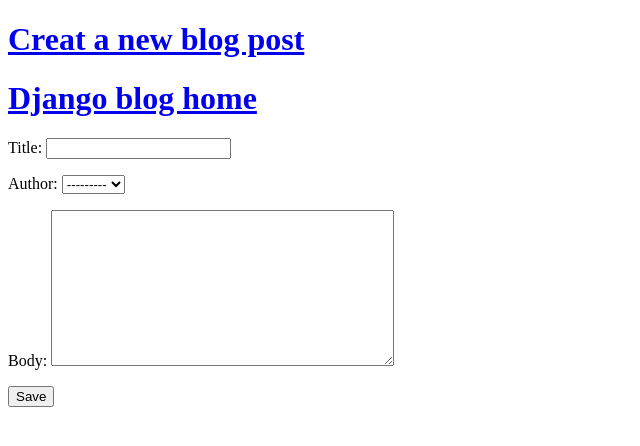
After one commit to Muaaz1998/DjangoProjects, a Django app: page /post/new/ in a window 1280 px wide. The commit adds this page. Shown: the top 446 px of the page, without its empty margins (0-640 px from the left). Run offline with Django 4.2, Linux system fonts and the light colour scheme; data comes from the database, SQL or seed files in the repository; both versions use the stored data as it was after the commit.

Commit message:
Added more test cases and feature to the blog app by integrating forms for CRUD operations

```diff
--- a/blogApp/blog/urls.py
+++ b/blogApp/blog/urls.py
@@ -16,8 +16,10 @@
 """
 from django.contrib import admin
 from django.urls import path, include
+import debug_toolbar
 
 urlpatterns = [
     path('admin/', admin.site.urls),
-    path('', include('blogApp.urls'))
+    path('', include('blogApp.urls')),
+    path("__debug__/", include("debug_toolbar.urls")),
 ]
--- a/blogApp/blogApp/models.py
+++ b/blogApp/blogApp/models.py
@@ -1,5 +1,6 @@
 from typing_extensions import override
 from django.db import models
+from django.urls import reverse
 
 # Create your models here.
 
@@ -11,6 +12,17 @@
     )
     body = models.TextField()
 
+
+    # @override
+    # def get_absolute_url(self):
+    #     return f"/post/{self.id}/"
+
+    # A better way to do this is to use reverse.
+    # Improves portability
+    @override
+    def get_absolute_url(self):
+        return reverse("post_detail", kwargs={"pk" : self.pk})
+
     @override
     def __str__(self) -> str:
         return self.title
--- a/blogApp/blogApp/urls.py
+++ b/blogApp/blogApp/urls.py
@@ -1,9 +1,11 @@
 from django.urls import path
 
-from blogApp import admin
-from .views import HomePageView, PostDetailedView
+from .views import HomePageView, PostDetailedView, PostCreationView, PostUpdateView, PostDeleteView
 
 urlpatterns = [
+    path('post/<int:pk>/delete/', PostDeleteView.as_view(), name = "post_delete"),
+    path('post/<int:pk>/edit/', PostUpdateView.as_view(), name = "post_edit"),
+    path("post/new/", PostCreationView.as_view(), name = "post_new"),
     path('post/<int:pk>/', PostDetailedView.as_view(), name = "post_detail"),
     path('', HomePageView.as_view(), name = "home")
 ]
--- a/blogApp/blogApp/views.py
+++ b/blogApp/blogApp/views.py
@@ -1,6 +1,7 @@
 from django.shortcuts import render
-from django.views.generic import ListView, DetailView
+from django.views.generic import ListView, DetailView, CreateView, UpdateView, DeleteView
 from .models import BlogPost
+from django.urls import reverse_lazy
 
 # Create your views here.
 
@@ -13,3 +14,19 @@
     model = BlogPost
     template_name = "post_detail.html"
     # context_object_name = "post_detail"
+
+class PostCreationView(CreateView):
+    model = BlogPost
+    fields = ["title", "author", "body"]
+    template = "blogpost_form.html"
+
+
+class PostUpdateView(UpdateView):
+        model = BlogPost
+        fields = ["body", "title"]
+        template_name = "post_edit.html"
+
+class PostDeleteView(DeleteView):
+     template_name = "post_delete.html"
+     model = BlogPost
+     success_url = reverse_lazy('home')
--- a/blogApp/templates/base.html
+++ b/blogApp/templates/base.html
@@ -6,8 +6,13 @@
     </head>
     <body>
         <header>
-            <h1><a href = "{% url 'home' %}">Django blog home</a></h1>
-        </header>
+                <div class="nav-left">
+                    <h1><a href = "{% url 'post_new' %}">Creat a new blog post</a></h1>
+                </div>
+                <div class="nav-right">
+                    <h1><a href = "{% url 'home' %}">Django blog home</a></h1>
+                </div>
+            </header>
         <div>
             {% block content %}
             {% endblock content %}
--- /dev/null
+++ b/blogApp/templates/blogApp/blogpost_form.html
@@ -0,0 +1,12 @@
+{% extends 'base.html' %}
+
+{% block content %}
+
+<body>
+    <form action = "" method="post">{% csrf_token %}
+        {{ form.as_p }}
+        <input type="submit" value="Save">
+    </form>
+</body>
+
+{% endblock content%}
--- a/blogApp/templates/post_detail.html
+++ b/blogApp/templates/post_detail.html
@@ -2,9 +2,15 @@
 
 
 {% block content %}
+<div w3-include-html = ></div>
 <div class = "post-entry">
     <h2><i>{{object.title}}</i></h2>
     <p>{{object.body}}</p>
 </div>
 
+<a href = "{% url 'post_edit' object.pk %}">Edit blog post</a>
+<br>
+<br>
+<a href = "{% url 'post_delete' object.pk %}">Delete blog post</a>
+
 {% endblock content %}
```
Also changed, not shown: blogApp/blog/settings.py (+9 -2 lines), blogApp/blogApp/tests.py (+55 -2 lines), blogApp/templates/post_delete.html (added, +11 -0 lines), blogApp/templates/post_edit.html (added, +10 -0 lines), blogApp/db.sqlite3, 2 other files.
